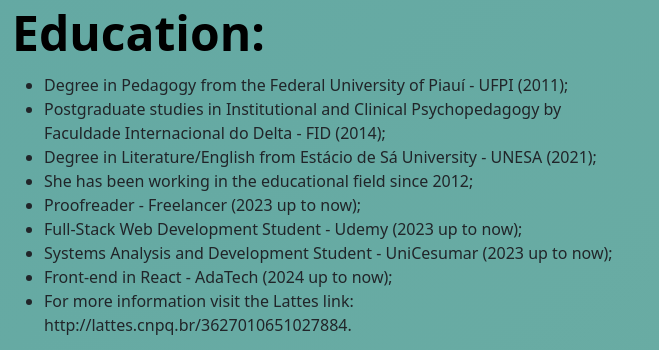
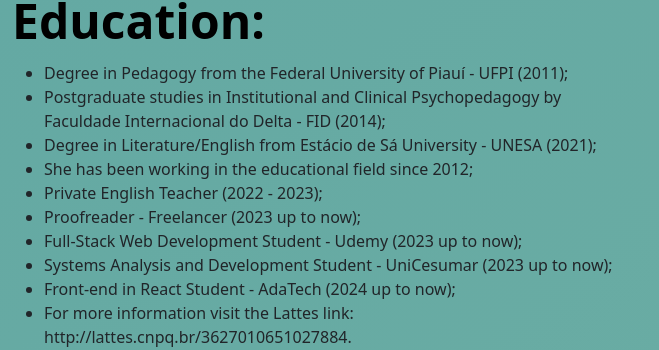
Before and after one commit to LucianaBritoDev/Personal-Site, a plain HTML site: page index.html in a window 1280 px wide. Shown: the part 1583-1933 px from the top of the page, 0-659 px from the left. Drawn offline with nearby package versions, Linux system fonts and the light colour scheme.

Commit message:
Update index.html

```diff
--- a/index.html
+++ b/index.html
@@ -45,10 +45,11 @@
           <li>Postgraduate studies in Institutional and Clinical Psychopedagogy by Faculdade Internacional do Delta - FID (2014);</li>
           <li>Degree in Literature/English from Estácio de Sá University - UNESA (2021);</li>
           <li>She has been working in the educational field since 2012;</li>
+          <li>Private English Teacher (2022 - 2023);</li>
           <li>Proofreader - Freelancer (2023 up to now);</li>
           <li>Full-Stack Web Development Student - Udemy (2023 up to now);</li>
           <li>Systems Analysis and Development Student - UniCesumar (2023 up to now);</li>
-          <li>Front-end in React - AdaTech (2024 up to now);</li>
+          <li>Front-end in React Student - AdaTech (2024 up to now);</li>
           <li>For more information visit the Lattes link: http://lattes.cnpq.br/3627010651027884.</li>
         </ul>
         <p class="lead" _msttexthash="47325317" _msthash="18"></p>
```
